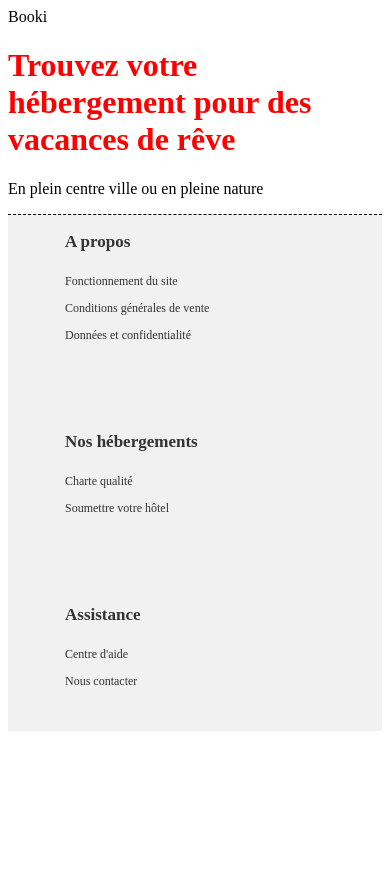
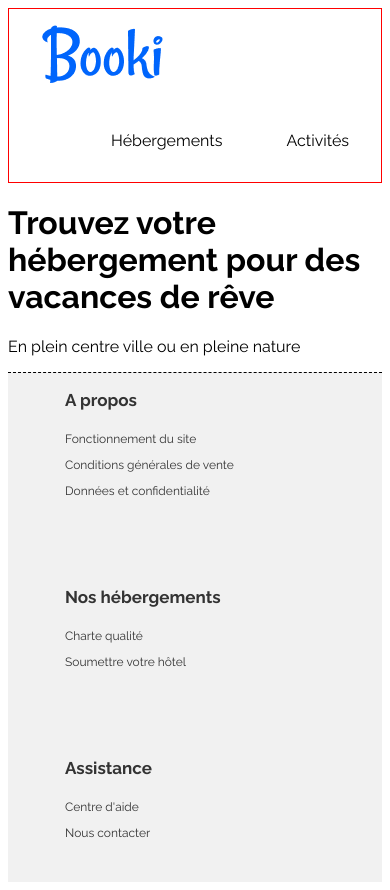
Before and after one commit to Fragzw/P2-Fragan, a plain HTML site: page index.html in a window 390 px wide. Before the commit the page ends 844 px from the top, so only its background shows below. Drawn offline with Linux system fonts and the light colour scheme.

Commit message:
Configuration du footer emplacement/police/responsive

```diff
--- a/index.html
+++ b/index.html
@@ -1,14 +1,15 @@
 <!DOCTYPE html>
 <html lang="fr">
+
 	<head>
 
 		<meta charset="UTF-8">
 		<meta name="description" content="TrouveZ des hébergements et des activités dans la ville de votre  choix">
 		<meta name="keywords" content="hébergements,activités,tourisme,hôtels"> <!-- Mots clés -->
 
-		<link rel="stylesheet" href="styles.css"
+		<link rel="stylesheet" href="styles.css">
+		<title>Booki</title>
 
-		<title>Booki</title>
 
 		<link rel="shortcut icon" href="C:\Users\33629\Documents\P2-Fragan-code\images\icon.png" type="C:\Users\33629\Documents\P2-Fragan-code\images\png"/>
 
@@ -18,6 +19,11 @@
 	<body>
 
 		<header>
+			<nav>
+				<img id="logo" src="images/logo/Booki.png" alt="Logo Booki">
+				<a href="">Hébergements</a>
+				<a href="">Activités</a>
+			</nav>
 
 				<h1><strong>Trouvez votre hébergement pour des vacances de rêve</strong></h1>
 
--- a/styles.css
+++ b/styles.css
@@ -1,5 +1,41 @@
-h1 {
-   color: red;
+@import url('https://fonts.googleapis.com/css2?family=Raleway:wght@300;400;500;600;700;800;900&display=swap');
+
+/* *= Wildcard Card (sélectionne tout) */
+* {
+   box-sizing: border-box; /* !!! Revoir cours */
+   font-family: "Raleway", "sans-serif", "arial";
+}
+/* Toujours indiquer une police de "secours" si Raleway pas prise en charge */
+
+/* Voir cours responsive et bordure (maquettes) */
+
+
+
+nav {
+   border: 1px solid red;
+   display: flex;
+   align-items: center;
+   justify-content: flex-end;
+   flex-wrap: wrap;
+}
+
+/* Voir cours sur le padding et responsive*/
+
+nav a { /* Ainsi on sélectionne uniquement les "a" dans "nav" */
+   padding: 2rem;
+}
+
+
+#logo {
+   margin-right: auto;
+   /* Mettre padding à gauche et à droite */
+   padding: 0 2rem;
+}
+
+
+a {
+   color: inherit;
+   text-decoration: none;
 }
 
 .contenu {
```
